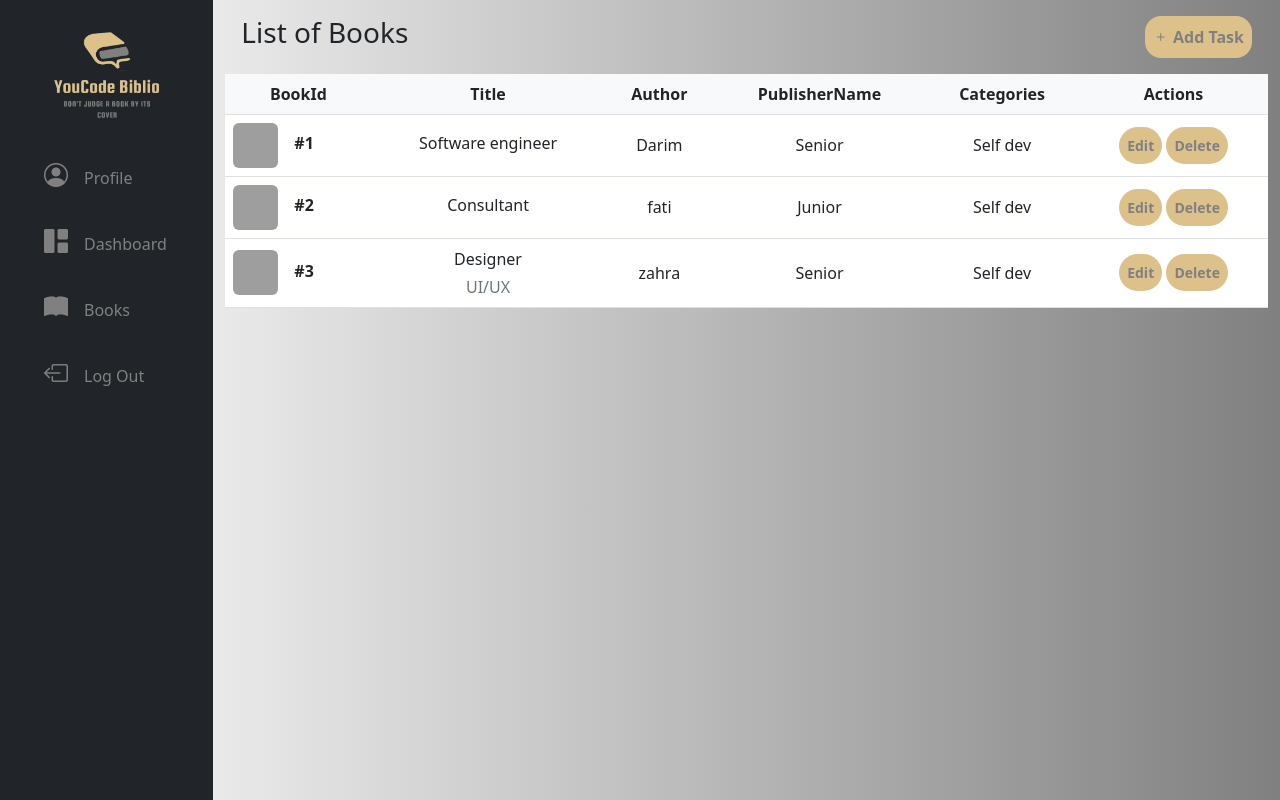
After one commit to Fatimezzahra-DARIM/Library-Management-System, a PHP site: page /books.html in a window 1280 px wide. The commit adds this page. Run offline with PHP 8.4, Linux system fonts and the light colour scheme; grey boxes are pictures that could not be loaded.

```diff
--- /dev/null
+++ b/books.html
@@ -0,0 +1,163 @@
+<!DOCTYPE html>
+<html lang="en">
+
+<head>
+    <meta charset="UTF-8">
+    <meta http-equiv="X-UA-Compatible" content="IE=edge">
+    <meta name="viewport" content="width=device-width, initial-scale=1.0">
+    <!-- CSS only -->
+    <link href="https://cdn.jsdelivr.net/npm/bootstrap@5.2.2/dist/css/bootstrap.min.css" rel="stylesheet"
+        integrity="sha384-Zenh87qX5JnK2Jl0vWa8Ck2rdkQ2Bzep5IDxbcnCeuOxjzrPF/et3URy9Bv1WTRi" crossorigin="anonymous">
+    <link href='https://fonts.googleapis.com/css?family=Inter' rel='stylesheet'>
+    <link rel="stylesheet" href="https://cdnjs.cloudflare.com/ajax/libs/font-awesome/4.7.0/css/font-awesome.min.css">
+    <link rel="stylesheet" href="https://cdn.jsdelivr.net/npm/bootstrap-icons@1.10.2/font/bootstrap-icons.css">
+    <link href="style.css" rel="stylesheet" />
+
+    <title>YouCode Biblio</title>
+</head>
+
+<body class="row p-0 m-0">
+    <!-- <header>
+        <div class="navbar col-2 d-flex flex-column justify-content-left">
+            <img id="navbarLogo" src="./Images/YouCode_Biblio-logo.png" alt="Logo de la page" height="200" width="200" >
+        </div>
+
+     </header> -->
+
+    <section class="logonav  bg-dark col-2" id="menu">
+        <div class=" w-100 d-flex justify-content-center">
+            <img class="w-75" id="navbarLogo" src="./Images/YouCode_Biblio-logo.png" alt="Logo de la page">
+
+        </div>
+        <ul class="items">
+            <li><i class="bi  me-3 fs-4 bi-person-circle"></i><a href="profile.html" id="profile"
+                    class="profile">Profile</a></li>
+            <li><i class="bi me-3 fs-4 bi-grid-1x2-fill"></i><a href="dashboard.html" id="dashboard"
+                    class="profile">Dashboard</a></li>
+            <li><i class="bi me-3 fs-4 bi-book-fill"></i><a href="books.html" id="books" class="books">Books</a></li>
+            <li><i class="bi me-3 fs-4 bi-box-arrow-left"></i><a href="index.html" id="homepage" class="homepage">Log
+                    Out</a></li>
+        </ul>
+
+
+    </section>
+
+    <section class="col-10">
+        <div class="d-flex justify-content-between p-3">
+            <h3>List of Books</h3>
+        <button type="button" class="btn p-2 rounded-4" data-toggle="modal" data-target="#exampleModal"><i
+                    class="bi bi-plus"></i> Add Task</button></div>
+
+        <div>
+
+        <table class=" table align-middle mb-0 bg-white text-center ">
+            <thead class="bg-light">
+                <tr>
+                    <th>BookId</th>
+                    <th>Title</th>
+                    <th>Author</th>
+                    <th>PublisherName</th>
+                    <th>Categories</th>
+                    <th>Actions</th>
+                </tr>
+            </thead>
+            <tbody>
+                <tr>
+                    <td>
+                        <div class="d-flex align-items-center">
+                            <img src="https://mdbootstrap.com/img/new/avatars/8.jpg" alt=""
+                                style="width: 45px; height: 45px" class="rounded" />
+                            <div class="ms-3">
+                                <p class="fw-bold mb-1">#1</p>
+
+                            </div>
+                        </div>
+                    </td>
+                    <td>
+                        <p class="fw-normal mb-1">Software engineer</p>
+
+                    </td>
+                    <td>
+                        Darim
+                    </td>
+
+                    <td>Senior</td>
+                    <td>Self dev</td>
+                    <td>
+                        <button type="button" class="btn p-2 btn-sm btn-rounded" data-mdb-ripple-color="dark">
+                            Edit
+                        </button>
+                        <button type="button" class="btn p-2 btn-sm btn-rounded">
+                            Delete
+                        </button>
+                    </td>
+                </tr>
+                <tr>
+                    <td>
+                        <div class="d-flex align-items-center">
+                            <img src="https://mdbootstrap.com/img/new/avatars/6.jpg" class="rounded" alt=""
+                                style="width: 45px; height: 45px" />
+                            <div class="ms-3">
+                                <p class="fw-bold mb-1">#2</p>
+
+                            </div>
+                        </div>
+                    </td>
+                    <td>
+                        <p class="fw-normal mb-1">Consultant</p>
+
+                    </td>
+                    <td>
+                        fati
+                    </td>
+                    <td>Junior</td>
+                    <td>Self dev</td>
+                    <td>
+                        <button type="button" class="btn p-2 btn-sm btn-rounded" data-mdb-ripple-color="dark">
+                            Edit
+                        </button>
+                        <button type="button" class="btn p-2 btn-sm btn-rounded">
+                            Delete
+                        </button>
+                    </td>
+                </tr>
+                <tr>
+                    <td>
+                        <div class="d-flex align-items-center">
+                            <img src="https://mdbootstrap.com/img/new/avatars/7.jpg" class="rounded" alt=""
+                                style="width: 45px; height: 45px" />
+                            <div class="ms-3">
+                                <p class="fw-bold mb-1">#3</p>
+
+                            </div>
+                        </div>
+                    </td>
+                    <td>
+                        <p class="fw-normal mb-1">Designer</p>
+                        <p class="text-muted mb-0">UI/UX</p>
+                    </td>
+                    <td>
+                        zahra
+                    </td>
+                    <td>Senior</td>
+                    <td>Self dev</td>
+                    <td>
+                        <button type="button" class="btn p-2 btn-sm btn-rounded"
+                            data-mdb-ripple-color="dark">
+                            Edit
+                        </button>
+                        <button type="button" class="btn p-2 btn-sm btn-rounded">
+                            Delete
+                        </button>
+                    </td>
+                </tr>
+            </tbody>
+        </table>
+    </div>
+    </section>
+
+    <!-- JavaScript Bundle with Popper -->
+    <script src="https://cdn.jsdelivr.net/npm/bootstrap@5.2.2/dist/js/bootstrap.bundle.min.js"
+        integrity="sha384-OERcA2EqjJCMA+/3y+gxIOqMEjwtxJY7qPCqsdltbNJuaOe923+mo//f6V8Qbsw3"
+        crossorigin="anonymous"></script>
+</body>
--- /dev/null
+++ b/connex.php
@@ -0,0 +1,5 @@
+<?php
+$conn=mysqli_connect('localhost','root','','library_db');
+ if(!$conn){
+     die("connection failed :" .mysqli_connect_error());
+ }
--- a/index.html
+++ b/index.php
@@ -23,7 +23,7 @@
         </div >
          <div class="w-100 d-flex justify-content-center mb-3">
             <button class="btn mx-4"><a href="signIn.html" id="signip">Sign In</a> </button>
-            <button class="btn"><a href="sign.html" id="signup">Sign Up</a></button>
+            <button class="btn"><a href="signUp.php" id="signup">Sign Up</a></button>
         </div>
      </main>
 
--- a/style.css
+++ b/style.css
@@ -53,7 +53,13 @@ border-color: #DCC18A;
 #menu .items li i{
   font-size: large;
 }
-
+a{
+  text-decoration: none;
+  color: #808080;
+}
+a:hover{
+  color:whitesmoke;
+}
 
 /*
 .icon{
```
Also changed, not shown: dashboard.html (+11 -4 lines), profile.html (added, +154 -0 lines), script.php (added, +27 -0 lines), signIn.html (deleted, +0 -60 lines), signIn.php (added, +79 -0 lines), signUp.php (renamed from signUp.html, +42 -6 lines), script.js (added).
